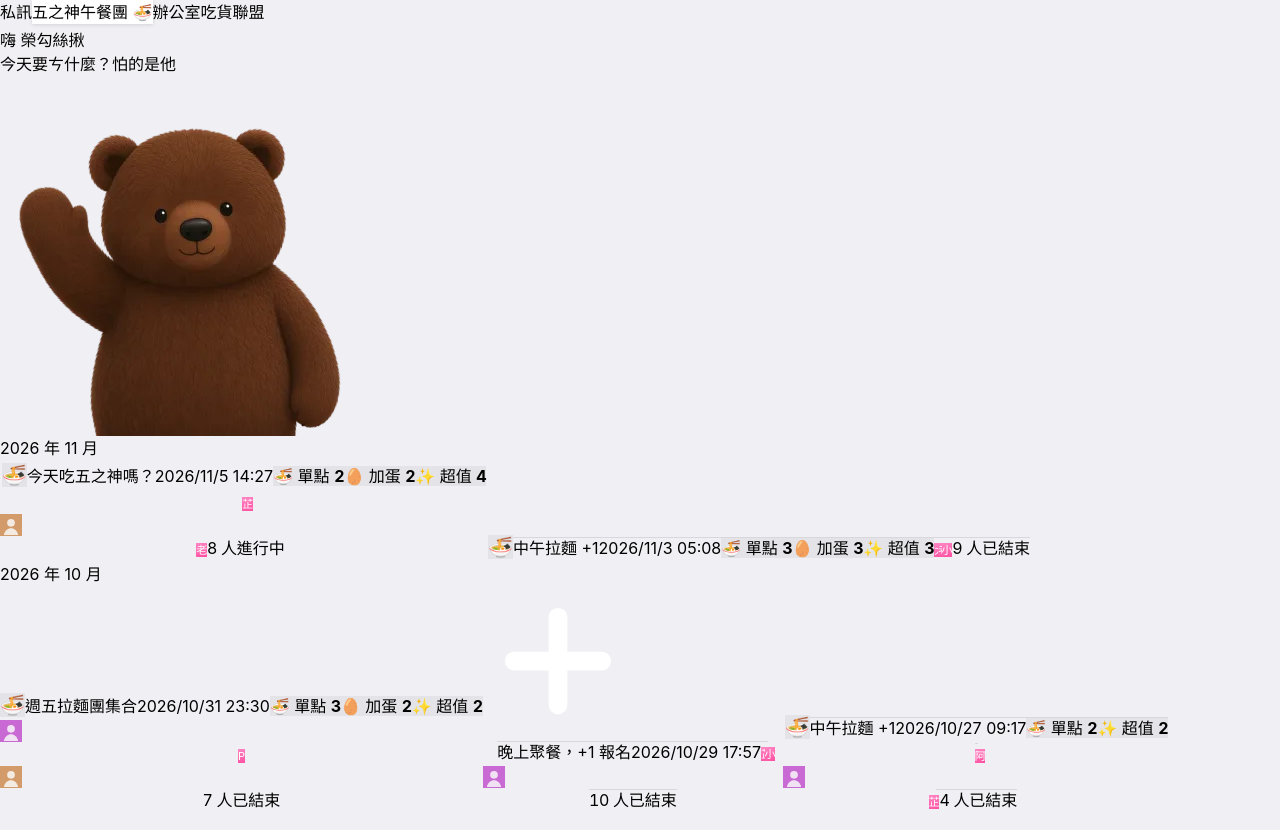
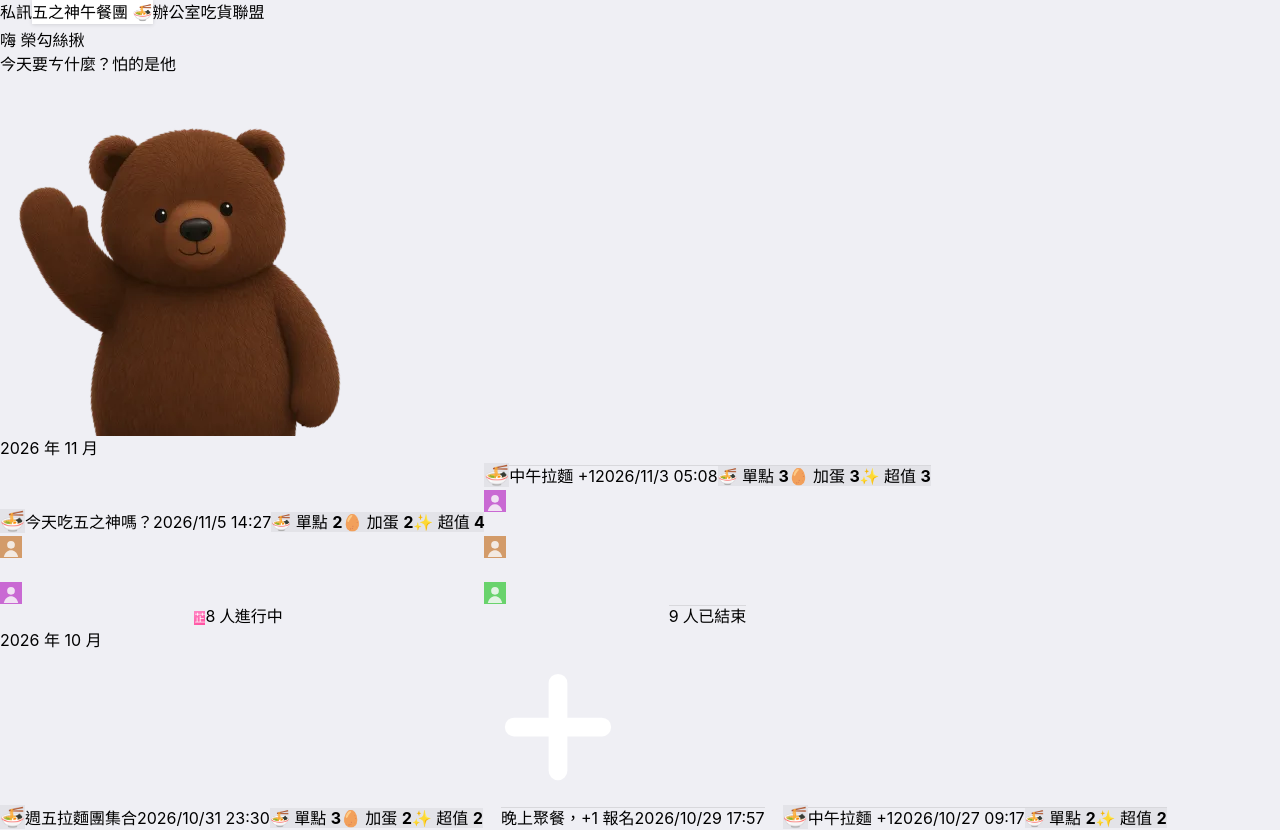
Before and after one commit to gnehs/gonokami-bot, a React (Vite) app in the folder web/: page / in a window 1280 px wide. Shown: the top 830 px of the page. Built offline with nearby package versions, Linux system fonts and the light colour scheme.

Commit message:
feat(web): put voters with a profile photo first in the avatar stack

```diff
--- a/web/src/Polls.tsx
+++ b/web/src/Polls.tsx
@@ -65,7 +65,8 @@ export function Polls({ chatId, userName }: { chatId: number; userName: string }
     return () => observer.disconnect();
   }, [canMore, page.nextBefore, load]);
 
-  const photoOf = useAvatars(chatId, [...new Set(page.polls.flatMap((poll) => poll.voters.slice(0, 3).map((v) => v.userId)))]);
+  // Every voter, not just the first three: the stack puts people with a photo in front.
+  const photoOf = useAvatars(chatId, [...new Set(page.polls.flatMap((poll) => poll.voters.map((v) => v.userId)))]);
   const greeting = <Greeting name={userName} />;
   if (page.error && page.polls.length === 0) return <>{greeting}<ErrorView error={page.error} onRetry={() => load()} /></>;
   if (page.loading && page.polls.length === 0) return <>{greeting}<Spinner /></>;
--- a/web/src/ui.tsx
+++ b/web/src/ui.tsx
@@ -209,7 +209,7 @@ export function Avatar({ name, photo, size = 40 }: { name: string; photo: string
   );
 }
 
-/** Up to `max` overlapping faces, each ringed in the card color so the overlap reads. */
+/** Up to `max` overlapping faces, people with a photo first, each ringed in the card color so the overlap reads. */
 export function AvatarStack({
   people,
   photoOf,
@@ -222,9 +222,11 @@ export function AvatarStack({
   size?: number;
 }) {
   if (people.length === 0) return null;
+  // Stable sort: within each group the original order (most people first) is kept.
+  const shown = [...people].sort((a, b) => Number(Boolean(photoOf(b.userId))) - Number(Boolean(photoOf(a.userId)))).slice(0, max);
   return (
     <span className="inline-flex items-center" aria-hidden="true">
-      {people.slice(0, max).map((person, index) => (
+      {shown.map((person, index) => (
         <span
           key={person.userId}
           className="rounded-full ring-2 ring-[var(--card)]"
```
